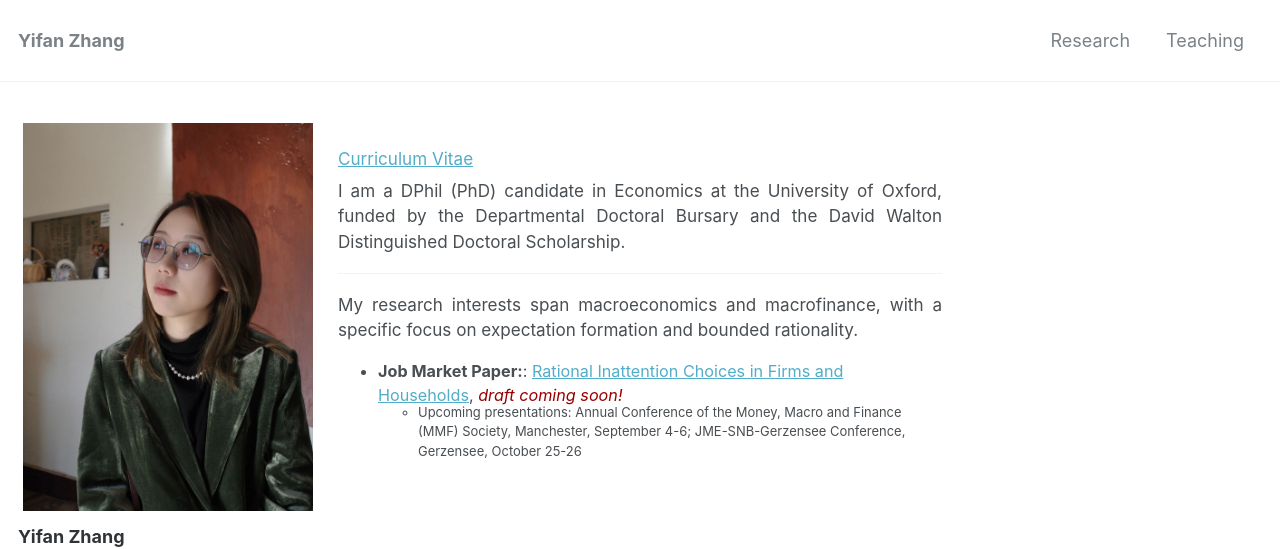
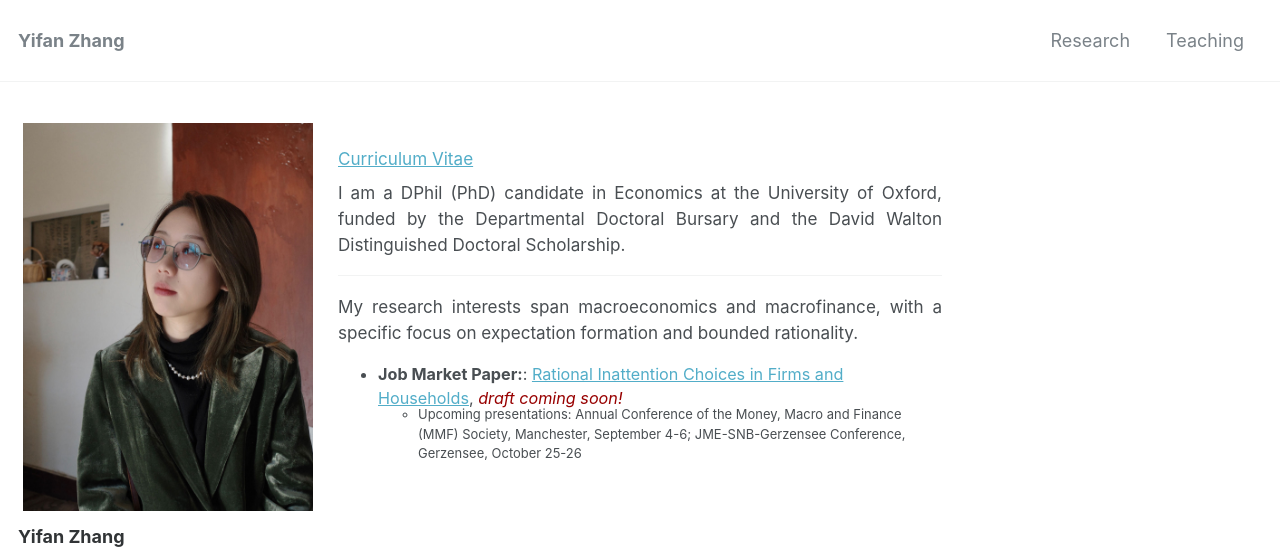
Before and after one commit to yifan-zhang-in/yifan-zhang-in.github.io, a Jekyll site: the page built from index.html, in a window 1280 px wide. Shown: the top 549 px of the page. Built offline with Jekyll 4.4.1, drawn with Linux system fonts in a browser that asks for light colours; nearby versions of some CDN libraries; the list of posts is cut into pages by our own code.

Commit message:
Update _base.scss

```diff
--- a/_sass/minimal-mistakes/_base.scss
+++ b/_sass/minimal-mistakes/_base.scss
@@ -86,7 +86,7 @@ small,
 
 p {
   font-size: $type-size-8;
-  margin-bottom: 0.35em;
+  margin-bottom: 0.5em;
   margin-top: 0;
   line-height: 1.5;
   font-weight: normal; /* Removes bold styling */
```
